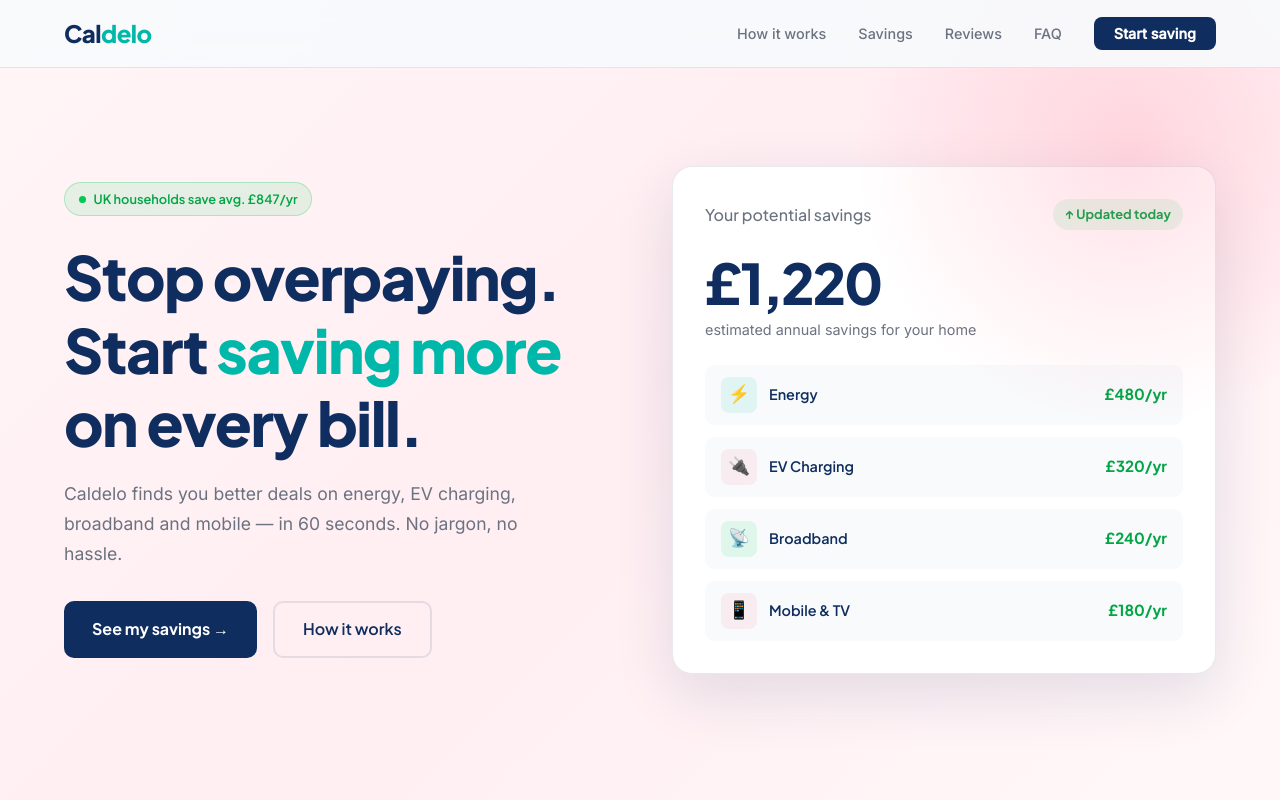
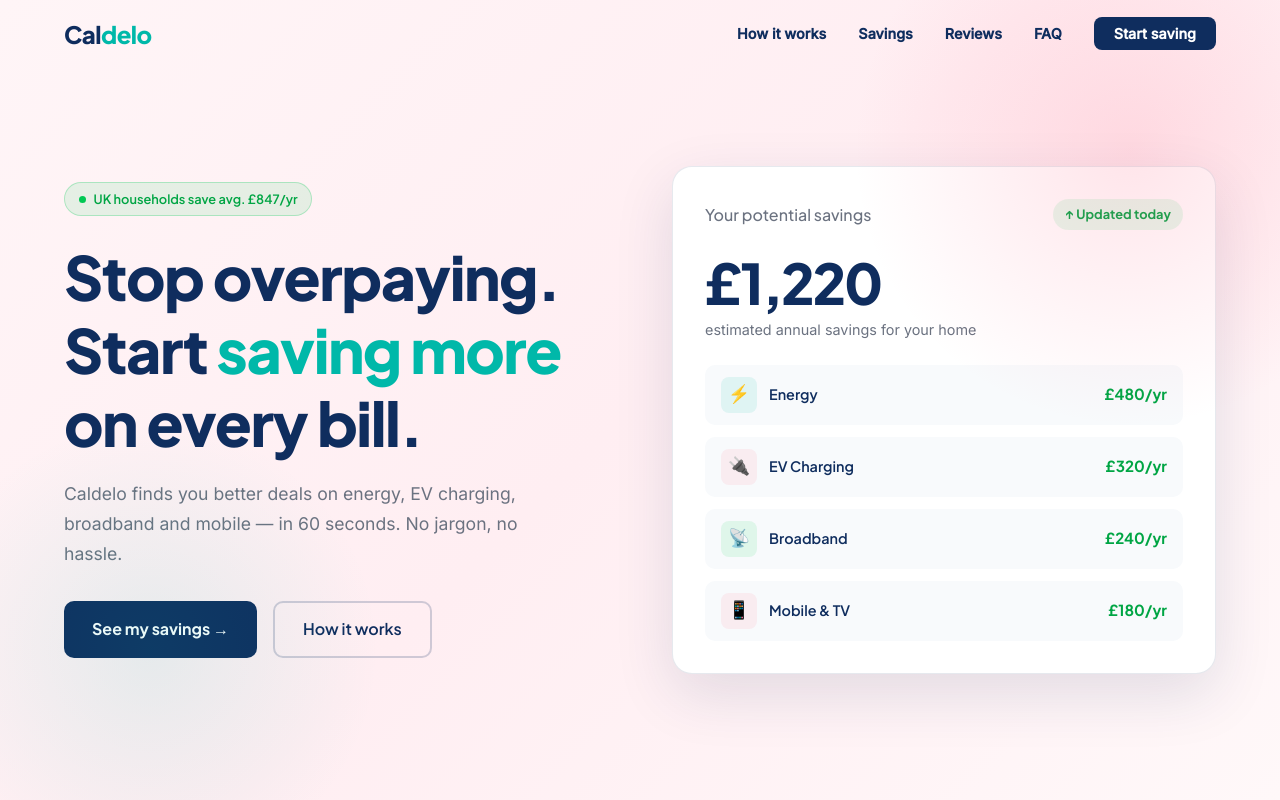
Before and after one commit to Caldelo26-ship-it/caldelo, a Next.js app: page / in a window 1280 px wide. Shown: the top 800 px of the page. Built offline with nearby package versions, Linux system fonts and the light colour scheme.

Commit message:
Update page.module.css

```diff
--- a/app/page.module.css
+++ b/app/page.module.css
@@ -1,14 +1,14 @@
-.nav { position: fixed; top: 0; left: 0; right: 0; z-index: 100; background: rgba(248,250,252,0.92); backdrop-filter: blur(12px); border-bottom: 1px solid var(--border); padding: 0 5%; display: flex; align-items: center; justify-content: space-between; height: 68px; }
+.nav { position: fixed; top: 0; left: 0; right: 0; z-index: 100; background: transparent; border-bottom: none; padding: 0 5%; display: flex; align-items: center; justify-content: space-between; height: 68px; transition: background 0.3s; }
 .logo { font-family: 'Plus Jakarta Sans', sans-serif; font-weight: 800; font-size: 1.5rem; color: var(--navy); letter-spacing: -0.5px; }
 .logo span { color: var(--teal); }
 .navLinks { display: flex; gap: 2rem; list-style: none; }
-.navLinks a { color: var(--text-muted); font-size: 0.9rem; font-weight: 500; transition: color 0.2s; }
-.navLinks a:hover { color: var(--navy); }
+.navLinks a { color: var(--navy); font-size: 0.9rem; font-weight: 600; transition: color 0.2s; }
+.navLinks a:hover { color: var(--teal); }
 .navCta { background: var(--navy) !important; color: var(--white) !important; padding: 0.5rem 1.25rem !important; border-radius: 8px; font-weight: 600 !important; }
 .navCta:hover { background: var(--teal) !important; }
 .hero { min-height: 100vh; padding: 120px 5% 80px; display: flex; align-items: center; position: relative; overflow: hidden; background: linear-gradient(135deg, #fff5f7 0%, #ffeef2 50%, #fff8f9 100%); }
-.hero::before { content: ''; position: absolute; top: -150px; right: -150px; width: 600px; height: 600px; background: radial-gradient(circle, rgba(255,107,138,0.2) 0%, transparent 65%); pointer-events: none; }
-.hero::after { display: none; }
+.hero::before { content: ''; position: absolute; top: -150px; right: -150px; width: 600px; height: 600px; background: radial-gradient(circle, rgba(255,107,138,0.18) 0%, transparent 65%); pointer-events: none; }
+.hero::after { content: ''; position: absolute; bottom: -100px; left: -100px; width: 500px; height: 500px; background: radial-gradient(circle, rgba(0,184,169,0.1) 0%, transparent 65%); pointer-events: none; }
 .heroInner { max-width: 1200px; margin: 0 auto; display: grid; grid-template-columns: 1fr 1fr; gap: 4rem; align-items: center; width: 100%; }
 .heroBadge { display: inline-flex; align-items: center; gap: 0.5rem; background: rgba(0,200,83,0.1); color: #00a544; border: 1px solid rgba(0,200,83,0.25); padding: 0.35rem 0.85rem; border-radius: 100px; font-size: 0.8rem; font-weight: 600; margin-bottom: 1.5rem; font-family: 'Plus Jakarta Sans', sans-serif; }
 .badgeDot { width: 7px; height: 7px; background: var(--green); border-radius: 50%; animation: pulse 2s infinite; }
@@ -18,7 +18,7 @@
 .heroActions { display: flex; gap: 1rem; flex-wrap: wrap; }
 .btnPrimary { background: var(--navy); color: var(--white); padding: 0.85rem 1.75rem; border-radius: 10px; font-family: 'Plus Jakarta Sans', sans-serif; font-weight: 700; font-size: 1rem; border: none; cursor: pointer; transition: all 0.2s; display: inline-flex; align-items: center; gap: 0.5rem; }
 .btnPrimary:hover { background: var(--teal); transform: translateY(-1px); box-shadow: 0 8px 24px rgba(0,184,169,0.3); }
-.btnSecondary { background: transparent; color: var(--navy); padding: 0.85rem 1.75rem; border-radius: 10px; font-family: 'Plus Jakarta Sans', sans-serif; font-weight: 600; font-size: 1rem; border: 2px solid var(--border); cursor: pointer; transition: all 0.2s; display: inline-flex; align-items: center; }
+.btnSecondary { background: transparent; color: var(--navy); padding: 0.85rem 1.75rem; border-radius: 10px; font-family: 'Plus Jakarta Sans', sans-serif; font-weight: 600; font-size: 1rem; border: 2px solid rgba(15,45,94,0.2); cursor: pointer; transition: all 0.2s; display: inline-flex; align-items: center; }
 .btnSecondary:hover { border-color: var(--navy); transform: translateY(-1px); }
 .heroCard { background: var(--white); border-radius: 20px; padding: 2rem; box-shadow: 0 20px 60px rgba(15,45,94,0.12); border: 1px solid var(--border); }
 .heroCardHeader { display: flex; align-items: center; justify-content: space-between; margin-bottom: 1.5rem; }
```
